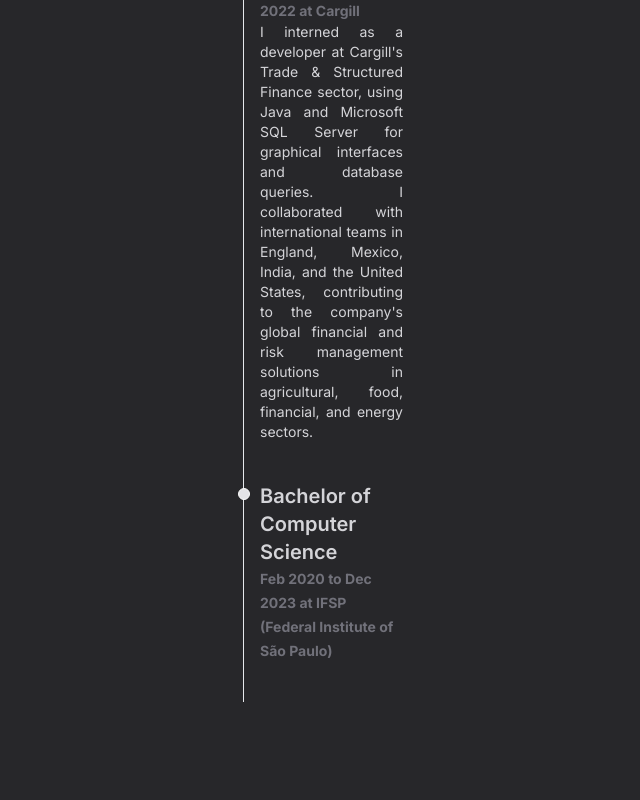
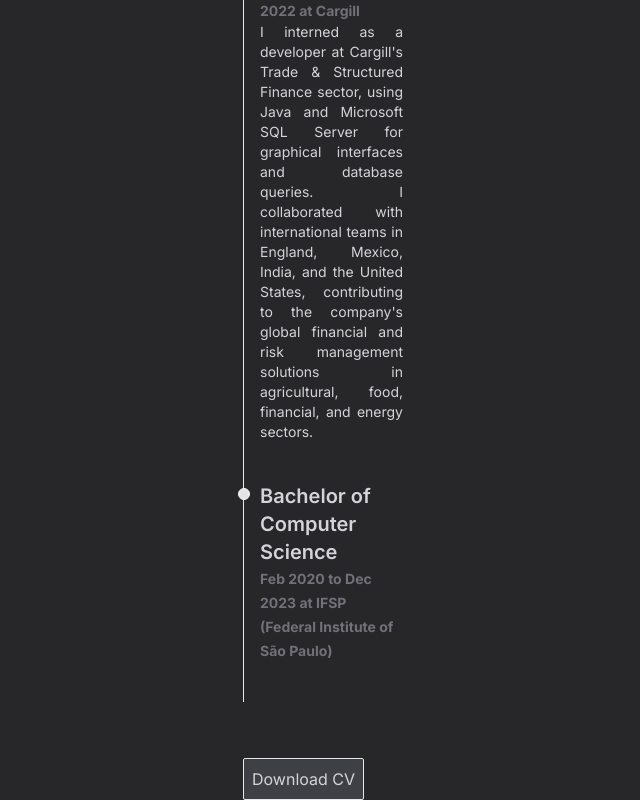
Before and after one commit to hugosimoesdev/my-portfolio, a Next.js app: page /resume in a window 1280 px wide. Shown: the part 1114-1914 px from the top of the page, without its empty margins (397-1037 px from the left). Before the commit the page ends 1816 px from the top, so only its background shows below. Built offline with nearby package versions, Linux system fonts and the light colour scheme.

Commit message:
Add download cv button

```diff
--- a/app/resume/page.jsx
+++ b/app/resume/page.jsx
@@ -1,6 +1,7 @@
 import React from "react";
 import { Briefcase } from "lucide-react";
 import TimeLineItem from "@/components/TimeLineItem";
+import ButtonDownload from "@/components/ButtonDownload";
 
 const Resume = () => {
   return (
@@ -15,6 +16,7 @@ const Resume = () => {
         various platforms since 2020. My passion for technology keeps me
         consistently abreast of the latest market trends.
       </p>
+
       <p className="text-3xl">
         Education & <span className="text-red-600">Experience</span>
       </p>
@@ -42,6 +44,7 @@ const Resume = () => {
           />
         </ol>
       </div>
+      <ButtonDownload />
     </div>
   );
 };
--- /dev/null
+++ b/components/ButtonDownload.jsx
@@ -0,0 +1,19 @@
+"use client";
+
+import React from "react";
+
+const ButtonDownload = () => {
+  return (
+    <a
+      href="/Hugo-CV.pdf"
+      alt="alt text"
+      target="_blank"
+      rel="noopener noreferrer"
+      className="border rounded-sm w-fit p-2 bg-zinc-700 hover:bg-zinc-400"
+    >
+      Download CV
+    </a>
+  );
+};
+
+export default ButtonDownload;
```
Also changed, not shown: app/page.jsx (+11 -6 lines), 1 other file (tests, documents, lock files or other folders).
